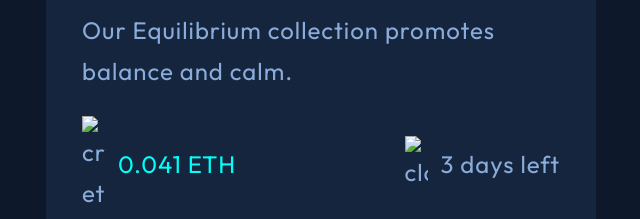
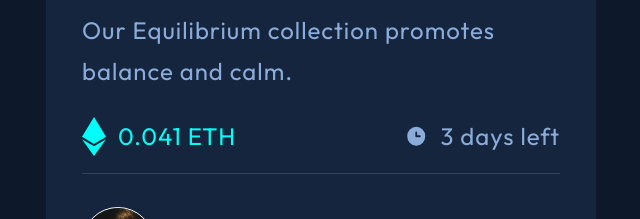
Before and after one commit to Taavi-Univer/nft-preview-card-component, a plain HTML site: page index.html in a window 1280 px wide. Shown: the part 688-907 px from the top of the page, without its empty margins (319-959 px from the left). Drawn offline with Linux system fonts and the light colour scheme; the site is published under a folder, as on GitHub Pages, so addresses that start at the root find nothing.

Commit message:
Update index.html

```diff
--- a/index.html
+++ b/index.html
@@ -35,11 +35,11 @@
 
       <div class="container">
         <div class="value">
-          <img src="/images/icon-ethereum.svg" alt="cryptocurrency ether" />
+          <img src="images/icon-ethereum.svg" alt="cryptocurrency ether" />
           <p>0.041 ETH</p>
         </div>
         <div class="duration">
-          <img src="/images/icon-clock.svg" alt="clock" />
+          <img src="images/icon-clock.svg" alt="clock" />
           <p>3 days left</p>
         </div>
       </div>
```
